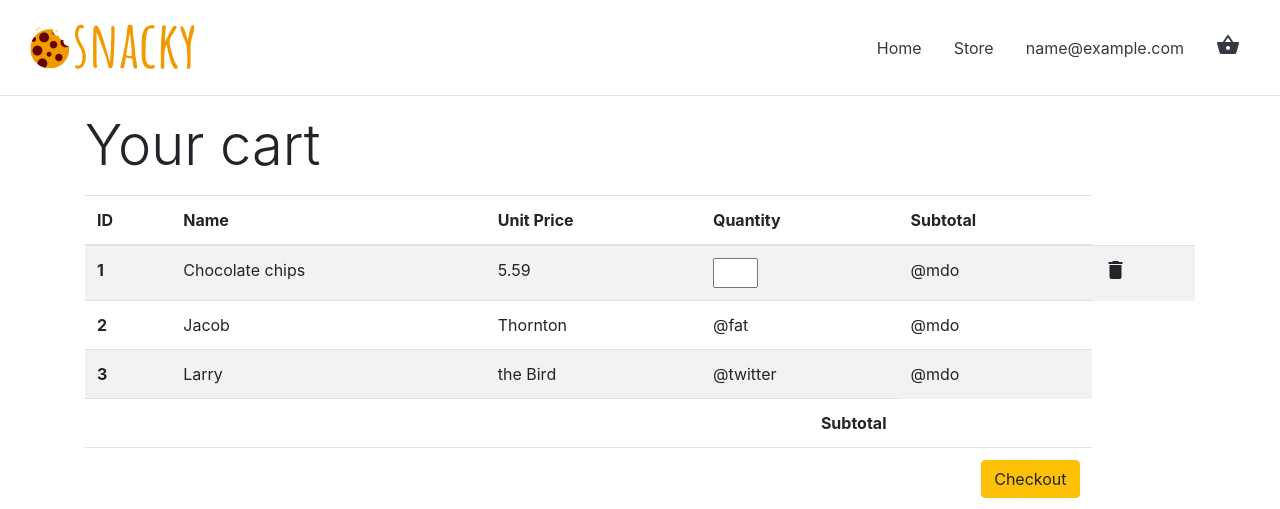
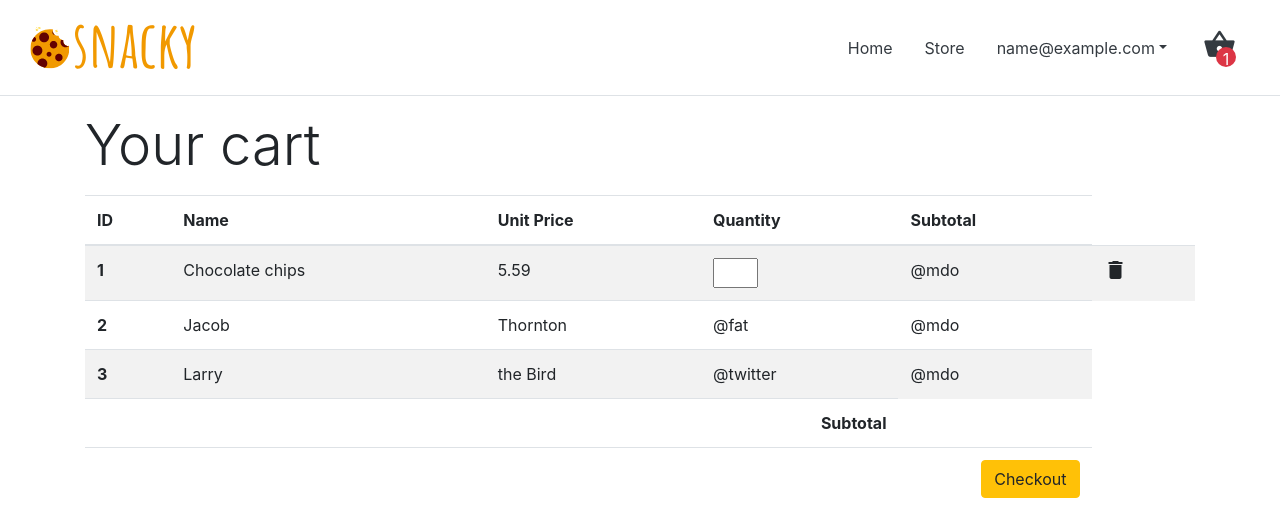
Before and after one commit to Jen304/Snacky, a PHP site: page /cart/index.php in a window 1280 px wide. Shown: the top 509 px of the page. Run offline with PHP 8.4, Linux system fonts and the light colour scheme; the visitor is signed in with stand-in values (Sample User, id 1).

Commit message:
add badge cart in the nav bar

```diff
--- /dev/null
+++ b/css/general.css
@@ -0,0 +1,20 @@
+
+/* cart icon container */
+#cart{
+    position: relative;
+    padding: 0;
+    margin: 0 20px;
+}
+/* Adjust cart icon size*/
+#cart span{
+    font-size: 33px;
+
+}
+#itemNum{
+    width: 20px;
+    height: 20px;
+    text-align: center;
+    position: absolute;
+    bottom: 0;
+    right: 0;
+}
--- a/includes/header.php
+++ b/includes/header.php
@@ -18,7 +18,8 @@ session_start();
         integrity="sha384-9aIt2nRpC12Uk9gS9baDl411NQApFmC26EwAOH8WgZl5MYYxFfc+NcPb1dKGj7Sk" crossorigin="anonymous">
     <!-- embed google font for banner -->
     <link href="https://fonts.googleapis.com/css2?family=Amatic+SC&display=swap" rel="stylesheet">
-
+    <!-- embed general.css file  -->
+    <link rel="stylesheet" href="/css/general.css">
     <!-- embed jquery -->
     <script src="https://code.jquery.com/jquery-3.5.1.slim.min.js"
         integrity="sha384-DfXdz2htPH0lsSSs5nCTpuj/zy4C+OGpamoFVy38MVBnE+IbbVYUew+OrCXaRkfj" crossorigin="anonymous">
--- a/includes/nav_bar.php
+++ b/includes/nav_bar.php
@@ -10,26 +10,39 @@
             <a class="nav-link text-dark" href="/products/">Store</a>
         </div>
         <?php
+            // display login if user does not login
             if(empty($_SESSION['user_email'])){
                 echo '
                 <div class="nav-item">
                 <a class="nav-link text-dark" href="/user_login.php">Login</a>
             </div>
                 ';
+                // display user email if user login
             }else{
                 echo '
                 <div class="nav-item">
-                <a class="nav-link text-dark" href="#">'.$_SESSION['user_email'].'</a>
-            </div>';
+                <a class="nav-link text-dark dropdown-toggle" href="#" id="navbarDropdown"
+                role="button" data-toggle="dropdown" aria-haspopup="true" aria-expanded="false">
+                '.$_SESSION['user_email'].'</a>
+                    <div class="dropdown-menu" aria-labelledby="navbarDropdown">
+                        <a class="dropdown-item" href="/cart/">Your cart</a>
+                        <a class="dropdown-item" href="/">Order history</a>
+                        <div class="dropdown-divider"></div>
+                        <a class="dropdown-item" href="/logout.php">Logout</a>
+                    </div>
+                </div>';
             }
         ?>
 
     </div>
     <div class="nav-item">
-        <a class="nav-link text-dark" href="/cart/">
+        <a class="nav-link text-dark" href="/cart/" id="cart">
             <span class="material-icons">
                 shopping_basket
-            </span></a>
+            </span>
+            <div id="itemNum" class="rounded-circle bg-danger text-white align-middle">1</div>
+        </a>
+
     </div>
 
 
```
Also changed, not shown: 1 other file.
